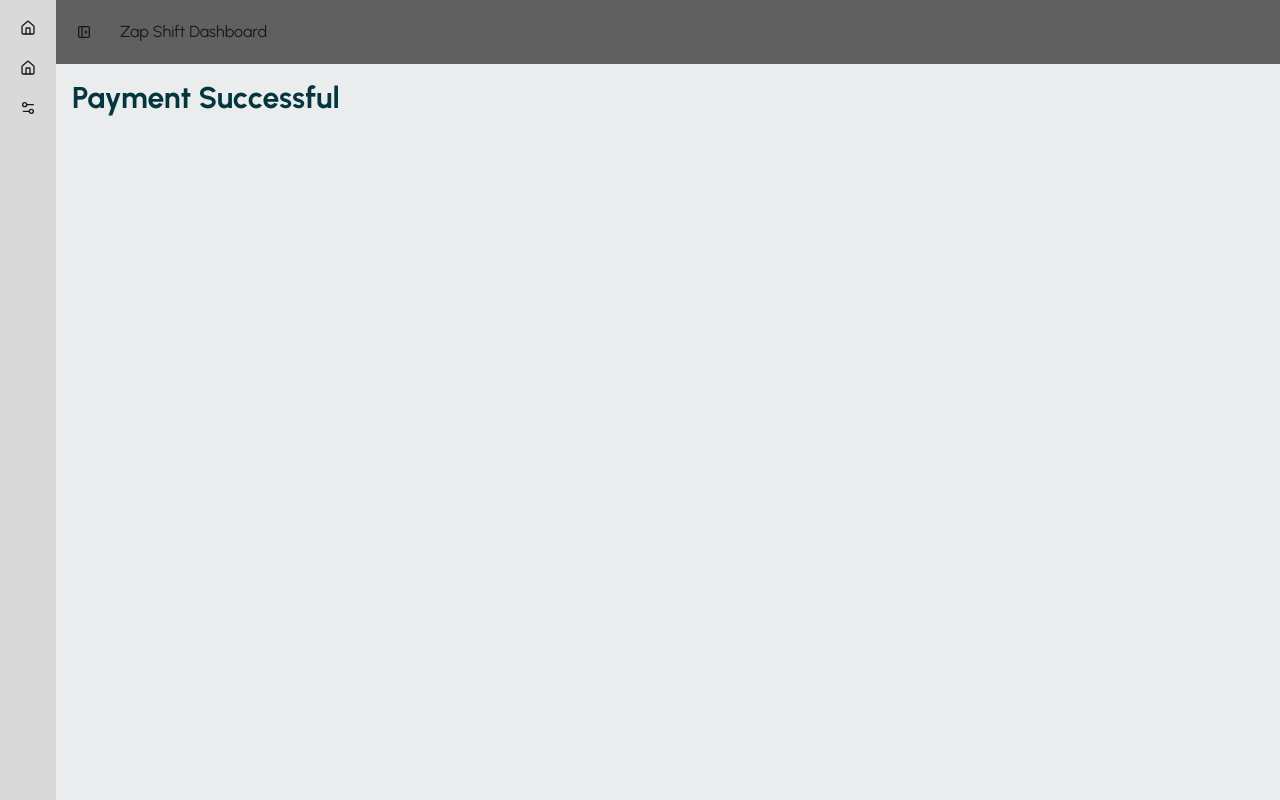
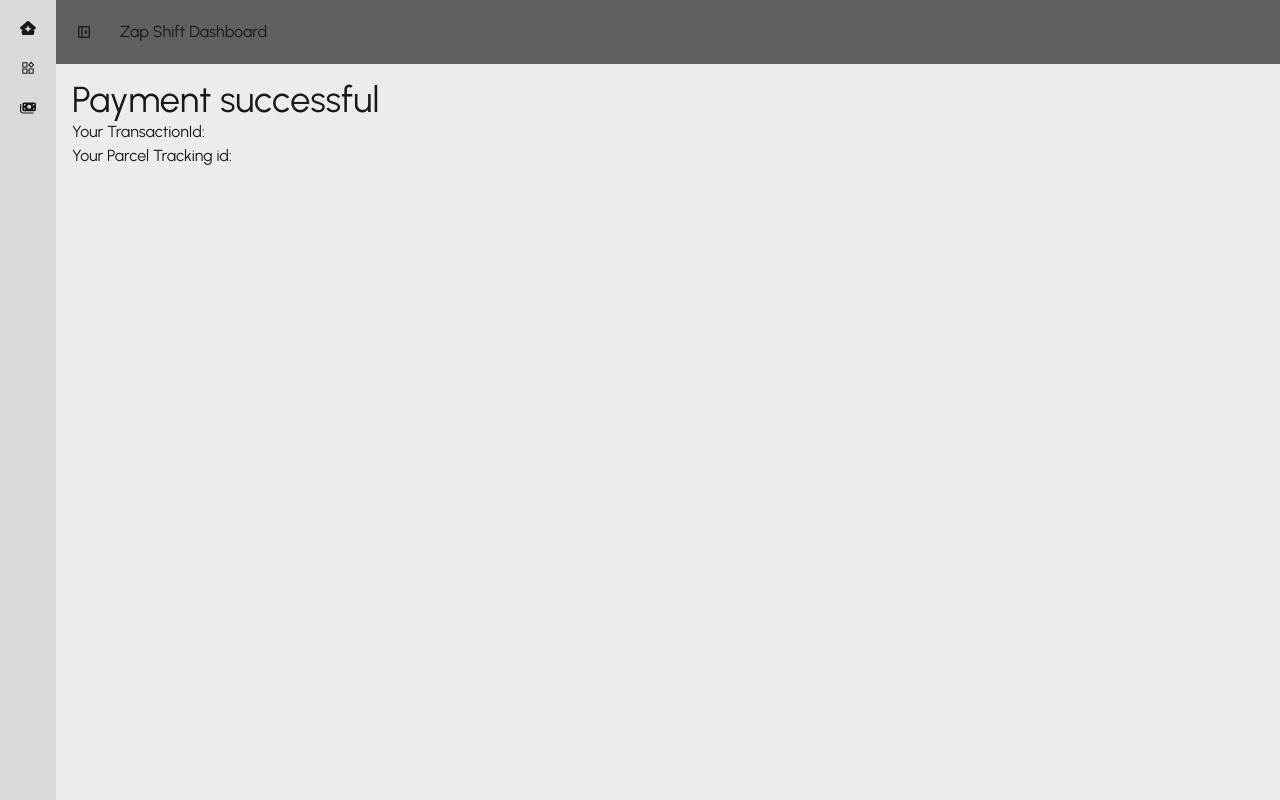
Before and after one commit to monirHRaju/zap-shift-courier-service-app-client, a React (Vite) app: page /dashboard/payment-success in a window 1280 px wide. Built offline with nearby package versions, Linux system fonts and the light colour scheme; no server answers.

Commit message:
show transaction and tracking id after payment, insert payment data, update parcel info done

```diff
--- a/src/layouts/DashboardLayouts.jsx
+++ b/src/layouts/DashboardLayouts.jsx
@@ -1,4 +1,6 @@
 import React from "react";
+import { FaHouseMedical, FaMoneyBills } from "react-icons/fa6";
+import { AiOutlineProduct } from "react-icons/ai";
 import { Link, NavLink, Outlet } from "react-router";
 
 const DashboardLayouts = () => {
@@ -56,19 +58,9 @@ const DashboardLayouts = () => {
                 data-tip="Homepage"
               >
                 {/* Home icon */}
-                <svg
-                  xmlns="http://www.w3.org/2000/svg"
-                  viewBox="0 0 24 24"
-                  strokeLinejoin="round"
-                  strokeLinecap="round"
-                  strokeWidth="2"
-                  fill="none"
-                  stroke="currentColor"
+                <FaHouseMedical
                   className="my-1.5 inline-block size-4"
-                >
-                  <path d="M15 21v-8a1 1 0 0 0-1-1h-4a1 1 0 0 0-1 1v8"></path>
-                  <path d="M3 10a2 2 0 0 1 .709-1.528l7-5.999a2 2 0 0 1 2.582 0l7 5.999A2 2 0 0 1 21 10v9a2 2 0 0 1-2 2H5a2 2 0 0 1-2-2z"></path>
-                </svg>
+                />
                 <span className="is-drawer-close:hidden">Homepage</span>
               </NavLink>
             </li>
@@ -81,52 +73,31 @@ const DashboardLayouts = () => {
                 data-tip="Parcels"
               >
                 {/* Home icon */}
-                <svg
-                  xmlns="http://www.w3.org/2000/svg"
-                  viewBox="0 0 24 24"
-                  strokeLinejoin="round"
-                  strokeLinecap="round"
-                  strokeWidth="2"
-                  fill="none"
-                  stroke="currentColor"
+                <AiOutlineProduct
                   className="my-1.5 inline-block size-4"
-                >
-                  <path d="M15 21v-8a1 1 0 0 0-1-1h-4a1 1 0 0 0-1 1v8"></path>
-                  <path d="M3 10a2 2 0 0 1 .709-1.528l7-5.999a2 2 0 0 1 2.582 0l7 5.999A2 2 0 0 1 21 10v9a2 2 0 0 1-2 2H5a2 2 0 0 1-2-2z"></path>
-                </svg>
+                />
+
                 <span className="is-drawer-close:hidden">Parcels</span>
+              </NavLink>
+            </li>
+
+            <li>
+              <NavLink
+                to="/dashboard/my-payments"
+                className="is-drawer-close:tooltip is-drawer-close:tooltip-right"
+                data-tip="Parcels"
+              >
+                {/* Home icon */}
+                <FaMoneyBills
+                  className="my-1.5 inline-block size-4"
+                />
+
+                <span className="is-drawer-close:hidden">Payments</span>
               </NavLink>
             </li>
 
 
 
-
-
-            {/* List item */}
-            <li>
-              <button
-                className="is-drawer-close:tooltip is-drawer-close:tooltip-right"
-                data-tip="Settings"
-              >
-                {/* Settings icon */}
-                <svg
-                  xmlns="http://www.w3.org/2000/svg"
-                  viewBox="0 0 24 24"
-                  strokeLinejoin="round"
-                  strokeLinecap="round"
-                  strokeWidth="2"
-                  fill="none"
-                  stroke="currentColor"
-                  className="my-1.5 inline-block size-4"
-                >
-                  <path d="M20 7h-9"></path>
-                  <path d="M14 17H5"></path>
-                  <circle cx="17" cy="17" r="3"></circle>
-                  <circle cx="7" cy="7" r="3"></circle>
-                </svg>
-                <span className="is-drawer-close:hidden">Settings</span>
-              </button>
-            </li>
           </ul>
         </div>
       </div>
--- /dev/null
+++ b/src/pages/Dashboard/Payment/PaymentHistory.jsx
@@ -0,0 +1,11 @@
+import React from 'react';
+
+const PaymentHistory = () => {
+    return (
+        <div>
+            <h1>Payment History</h1>
+        </div>
+    );
+};
+
+export default PaymentHistory;
--- a/src/pages/Dashboard/Payment/PaymentSuccess.jsx
+++ b/src/pages/Dashboard/Payment/PaymentSuccess.jsx
@@ -1,25 +1,34 @@
-import React, { useEffect } from 'react';
+import React, { useEffect, useState } from 'react';
 import { useSearchParams } from 'react-router';
 import useAxiosSecure from '../../../hooks/useAxiosSecure';
 
 const PaymentSuccess = () => {
-    const [searchParams] = useSearchParams()
-    const sessionId = searchParams.get('session_id')
-    const axiosSecure = useAxiosSecure()
-    console.log(sessionId)
-    useEffect(()=> {
-        if(sessionId){
+   const [searchParams] = useSearchParams();
+       const [paymentInfo, setPaymentInfo] = useState({});
+       const sessionId = searchParams.get('session_id');
+       const axiosSecure = useAxiosSecure();
+
+       console.log(sessionId);
+
+       useEffect(() => {
+           if (sessionId) {
                axiosSecure.patch(`/payment-success?session_id=${sessionId}`)
                    .then(res => {
                        console.log(res.data)
+                       setPaymentInfo({
+                           transactionId: res.data.transactionId,
+                           trackingId : res.data.trackingId
+                       })
                    })
            }
-    }, [axiosSecure, sessionId])
+
+       }, [sessionId, axiosSecure])
 
        return (
            <div>
-            <h2 className='text-3xl font-bold text-secondary'>Payment Successful</h2>
-
+               <h2 className="text-4xl">Payment successful</h2>
+               <p>Your TransactionId: {paymentInfo.transactionId}</p>
+               <p>Your Parcel Tracking id: {paymentInfo.trackingId}</p>
            </div>
        );
 };
--- /dev/null
+++ b/src/pages/Payments/Payments.jsx
@@ -0,0 +1,76 @@
+import { useQuery } from "@tanstack/react-query";
+import React from "react";
+import useAuth from "../../hooks/useAuth";
+import useAxiosSecure from "../../hooks/useAxiosSecure";
+
+const Payments = () => {
+    const {user} =useAuth()
+    const {data: payments=[]} = useQuery({
+        queryKey: ["payments", user.email],
+        queryFn: async() => {
+            const res = await useAxiosSecure.get(`/payments?email=${user?.email}`)
+
+            return res.data
+        }
+    })
+  return (
+    <div>
+      <h2>All of my payments : {payments.length}</h2>
+      <div className="overflow-x-auto">
+        <table className="table table-zebra">
+          {/* head */}
+          <thead>
+            <tr>
+              <th></th>
+              <th>Name</th>
+              <th>Cost</th>
+              <th>Payment</th>
+              <th>Delivery Status</th>
+              <th>Actions</th>
+            </tr>
+          </thead>
+          <tbody>
+            {payments.map((payment, index) => (
+              <tr key={payment._id}>
+                <th>{index + 1}</th>
+                <td>{payment.parcelName}</td>
+                <td>{payment.cost}</td>
+                <td>
+                  {payment.paymentStatus === "paid" ? (
+                    <span className="text-green-400">Paid</span>
+                  ) : (
+                    // <button onClick={() => handleCheckout(parcel)} className="btn btn-sm btn-primary text-black">Pay</button>
+
+                    <Link
+                      to={`/dashboard/payment/${payment._id}`}
+                      className="btn btn-sm btn-primary text-black"
+                    >
+                      Pay
+                    </Link>
+                  )}
+                </td>
+                <td>{payment.deliveryStatus}</td>
+                <td>
+                  <button className="btn btn-square hover:bg-primary">
+                    <FaMagnifyingGlass />
+                  </button>
+                  <button className="btn btn-square hover:bg-primary mx-2">
+                    <FiEdit></FiEdit>
+                  </button>
+                  <button
+
+                    className="btn btn-square hover:bg-primary"
+                  >
+                    <FaTrashCan />
+                  </button>
+                </td>
+              </tr>
+            ))}
+          </tbody>
+        </table>
+      </div>
+    </div>
+  );
+};
+
+export default Payments;
--- a/src/routes/router.jsx
+++ b/src/routes/router.jsx
@@ -17,6 +17,7 @@ import MyParcels from "../pages/Dashboard/MyParcels/MyParcels";
 import PaymentCancelled from "../pages/Dashboard/Payment/PaymentCancelled";
 import PaymentSuccess from "../pages/Dashboard/Payment/PaymentSuccess";
 import Payment from "../pages/Dashboard/Payment/Payment";
+import Payments from "../pages/Payments/Payments";
 
 export const router = createBrowserRouter([
   {
@@ -88,7 +89,10 @@ export const router = createBrowserRouter([
         path: 'payment-cancelled',
         Component: PaymentCancelled
       },
-
+      {
+        path: 'my-payments',
+        Component: Payments
+      },
     ]
 
   },
```
Lines whose indentation alone changed are shown as unchanged.
